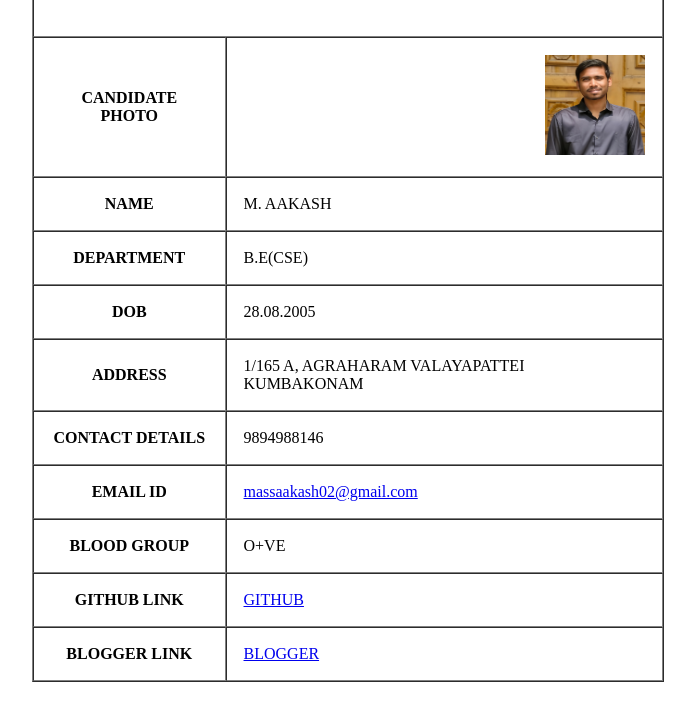
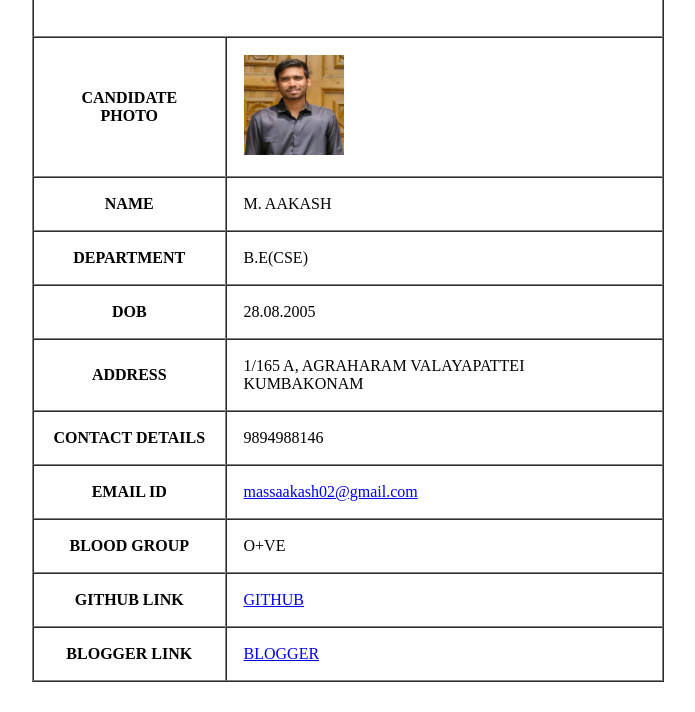
Before and after one commit to aakash02-rgb/Html-tableconcept, a plain HTML site: page index.html in a window 1280 px wide. Shown: the part 88-800 px from the top of the page, without its empty margins (292-987 px from the left). Drawn offline with Linux system fonts and the light colour scheme.

Commit message:
Update index.html

```diff
--- a/index.html
+++ b/index.html
@@ -13,7 +13,7 @@
         </tr>
         <tr>
             <th>CANDIDATE PHOTO</th>
-            <td align="right">
+            <td align="left">
                 <img src="images/aakash.jpeg" width="100" height="100">
                     </td>
         </tr>
@@ -77,4 +77,5 @@
     </table>
     </center>
     </body>
+
 </html>
```
